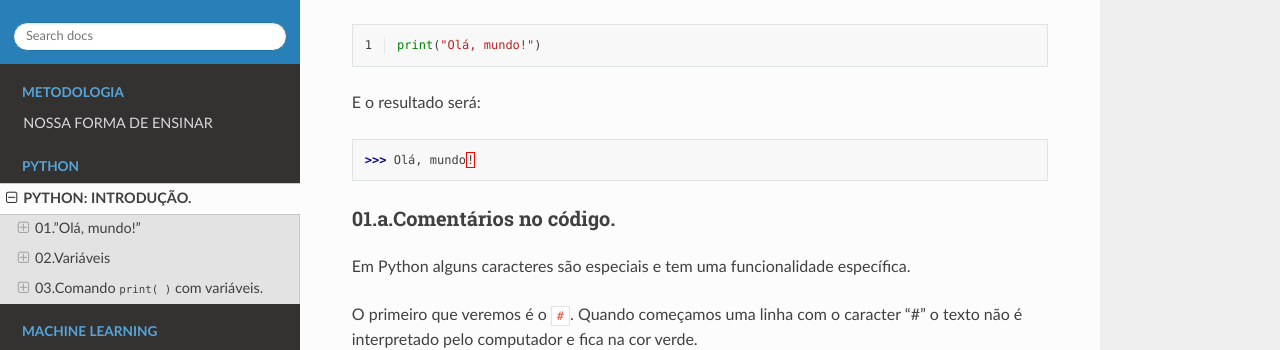
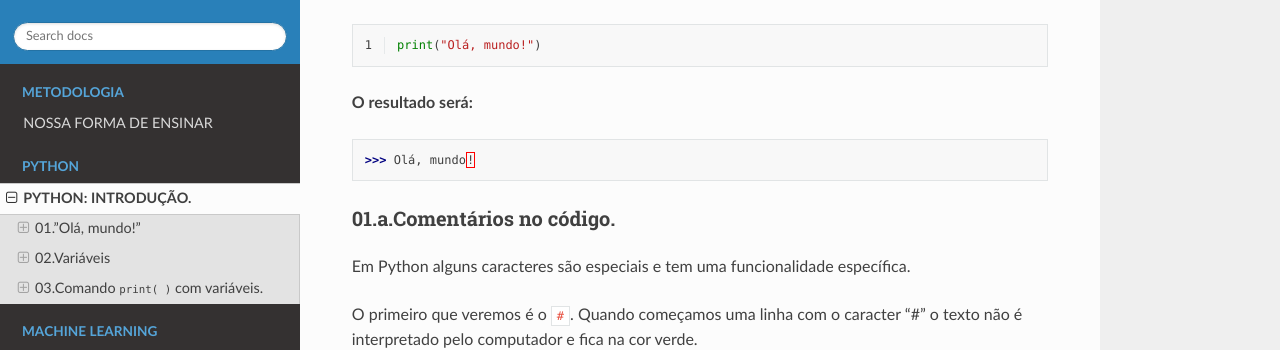
Before and after one commit to OrbeAI/rtd-python, a Sphinx documentation site: the page built from docs/source/python_introducao.rst, in a window 1280 px wide and 900 px high. Shown: the part 313-663 px from the top of the window. Built offline with Sphinx 7.4.7 and the Read the Docs theme 2.0.0, drawn with Linux system fonts in a browser that asks for light colours.

```diff
--- a/docs/source/python_introducao.rst
+++ b/docs/source/python_introducao.rst
@@ -13,7 +13,7 @@ Para isso usamos o comando ``print("Texto a ser impresso aqui")``.
 
    print("Olá, mundo!")
 
-E o resultado será:
+**O resultado será:**
 
 .. code-block:: python
 
```
